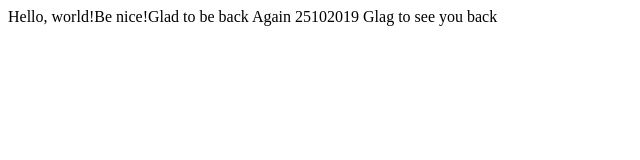
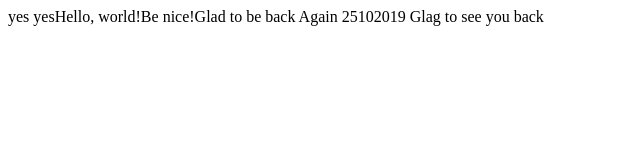
Before and after one commit to DinaHatzipaulidou/lecture0, a plain HTML site: page hello.html in a window 1280 px wide. Shown: the whole page, without its empty margins (0-640 px from the left). Drawn offline with Linux system fonts and the light colour scheme.

Commit message:
Update hello.html

```diff
--- a/hello.html
+++ b/hello.html
@@ -4,7 +4,7 @@
         <title>My Webpage</title>
     </head>
     <body>
-        Hello, world!Be nice!Glad to be back Again 25102019
+        yes yesHello, world!Be nice!Glad to be back Again 25102019
         Glag to see you back
     </body>
 </html>
```
